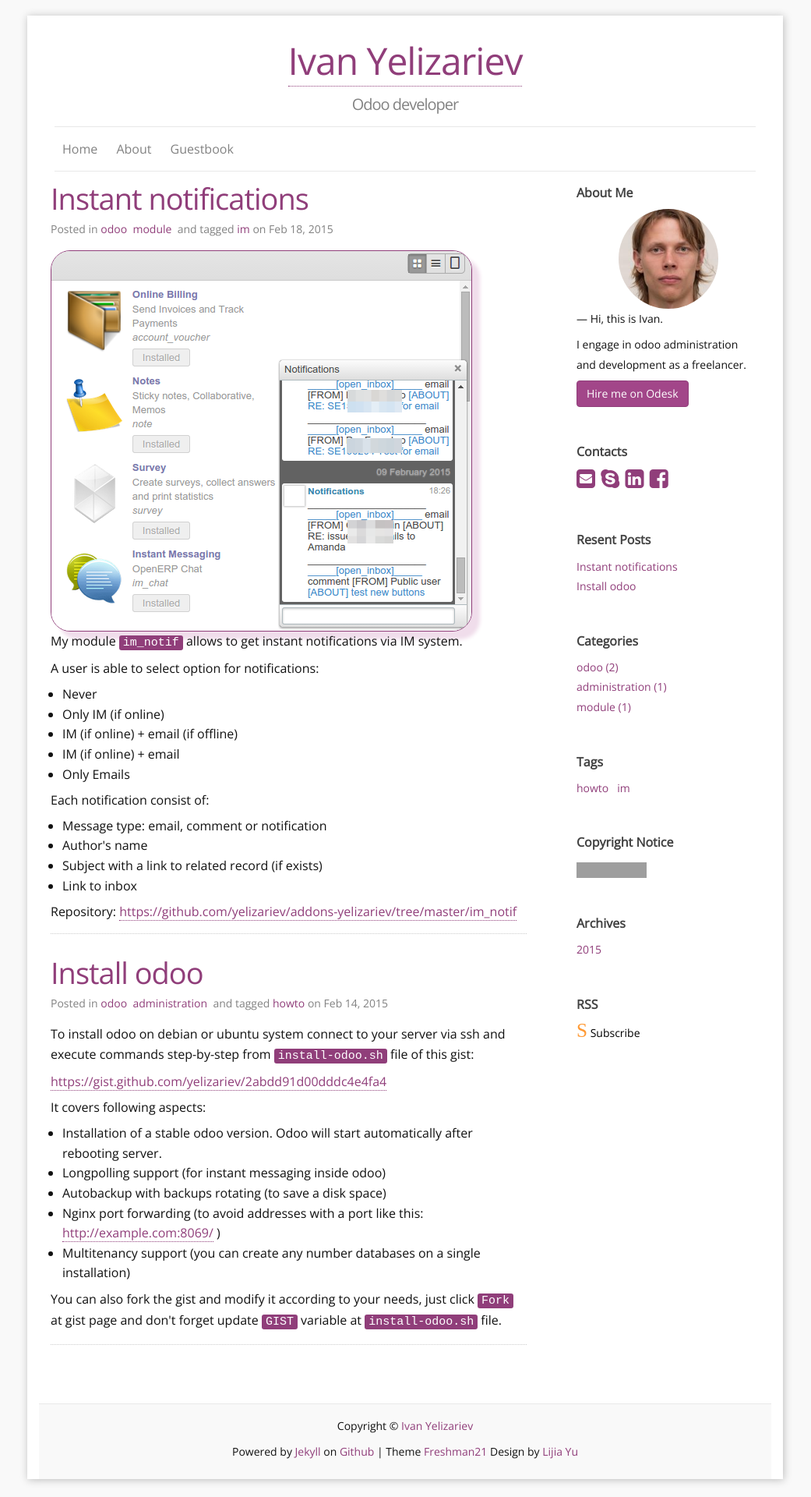
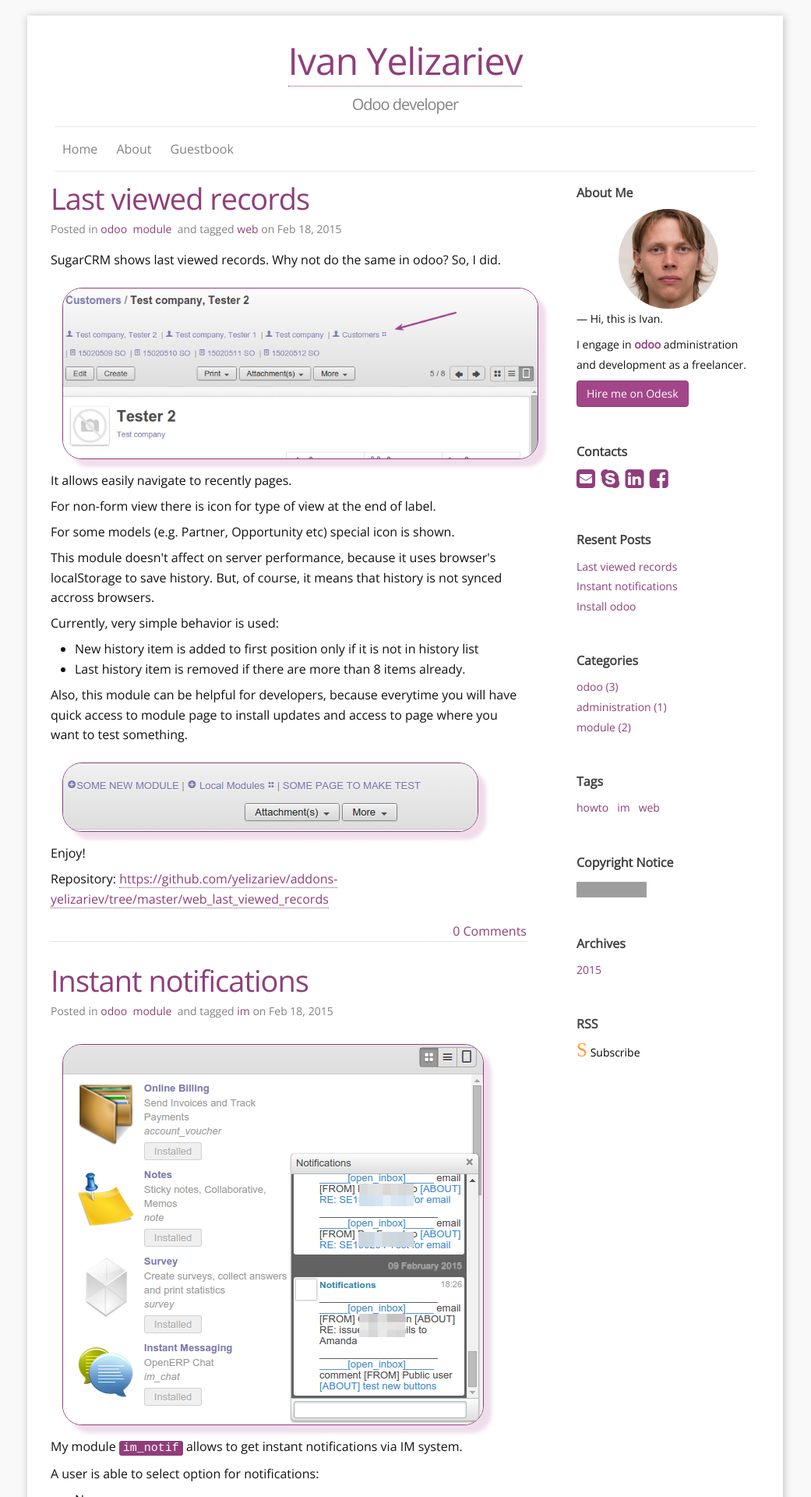
Before and after one commit to yelizariev/yelizariev.github.io, a Jekyll site: the page built from index.html, in a window 1280 px wide. Shown: the top 1920 px of the page at 78% size, without its empty margins (120-1161 px from the left). Built offline with Jekyll 4.4.1, drawn with Linux system fonts in a browser that asks for light colours; some web fonts are replaced; the list of posts is cut into pages by our own code; comment, search, counter and statistics services are not loaded; some of the changed text lies outside the part shown; grey boxes are pictures that could not be loaded.

Commit message:
[POST] web_last_viewed_records
[IMP] add link to odoo
[IMP] comments count

```diff
--- a/_includes/Aboutme.html
+++ b/_includes/Aboutme.html
@@ -2,7 +2,7 @@
   <h4>{{ site.locales[site.default_locale].Aboutme }}</h4>
   <img title="{{site.author}}" src="{{site.aboutme_photo}}" alt="{{site.author}}"/>
   <p>&mdash; Hi, this is Ivan.</p>
-  <p>I engage in odoo administration and development as a freelancer.</p>
+  <p>I engage in <a href="https://www.odoo.com/"><b>odoo</b></a> administration and development as a freelancer.</p>
 
 <a href="https://www.odesk.com/users/~{{site.odesk_username}}" class="btn btn-primary">Hire me on Odesk</a>
 
--- /dev/null
+++ b/_includes/comments_count.html
@@ -0,0 +1,12 @@
+<script type="text/javascript">
+/* * * CONFIGURATION VARIABLES: EDIT BEFORE PASTING INTO YOUR WEBPAGE * * */
+var disqus_shortname ='{{ site.disqus_shortname }}';
+
+/* * * DON'T EDIT BELOW THIS LINE * * */
+(function () {
+var s = document.createElement('script'); s.async = true;
+s.type = 'text/javascript';
+s.src = '//' + disqus_shortname + '.disqus.com/count.js';
+(document.getElementsByTagName('HEAD')[0] || document.getElementsByTagName('BODY')[0]).appendChild(s);
+}());
+</script>
--- a/_org/_posts/2015-02-18-im-notifications.org
+++ b/_org/_posts/2015-02-18-im-notifications.org
@@ -22,7 +22,7 @@
  * IM (if online) + email
  * Only Emails
 
-Each notification consist of:
+Each notification consists of:
  * Message type: email, comment or notification
  * Author's name
  * Subject with a link to related record (if exists)
--- a/_org/index.org
+++ b/_org/index.org
@@ -31,10 +31,13 @@
 
     <article class="post-content">
       {{ post.content }}
-    </article> <hr />
+    </article>
+{% if post.comments%}<div class="post-comments-count"><a href="{{ post.url | prepend: site.baseurl }}#disqus_thread">0 Comments</a></div>{% endif %}
+<hr />
 
     {% endfor %}
 
   </div>
 </div>
+{% include comments_count.html %}
 #+END_HTML
--- a/_posts/2015-02-18-im-notifications.html
+++ b/_posts/2015-02-18-im-notifications.html
@@ -30,7 +30,7 @@
 </ul>
 
 <p>
-Each notification consist of:
+Each notification consists of:
 </p>
 <ul class="org-ul">
 <li>Message type: email, comment or notification
--- /dev/null
+++ b/_posts/2015-02-18-last-viewed-records.html
@@ -0,0 +1,60 @@
+---
+published: true
+comments: yes
+layout: post
+title: Last viewed records
+tags: [web]
+category: [odoo, module]
+---
+
+<p>
+SugarCRM shows last viewed records. Why not do the same in odoo? So, I did.
+</p>
+
+<img class="rounded shadow border" src="/images/odoo/module/web_last_viewed_records.png"/>
+
+<p>
+It allows easily navigate to recently pages.
+</p>
+
+<p>
+For non-form view there is icon for type of view at the end of label.
+</p>
+
+<p>
+For some models (e.g. Partner, Opportunity etc) special icon is shown.
+</p>
+
+<p>
+This module doesn't affect on server performance, because it uses
+browser's localStorage to save history. But, of course, it means that
+history is not synced accross browsers.
+</p>
+
+<p>
+Currently, very simple behavior is used:
+</p>
+
+<ul class="org-ul">
+<li>New history item is added to first position only if it is not in
+history list
+</li>
+<li>Last history item is removed if there are more than 8 items already.
+</li>
+</ul>
+
+<p>
+Also, this module can be helpful for developers, because
+everytime you will have quick access to module page to install updates and access
+to page where you want to test something.
+</p>
+
+<img class="rounded shadow border" src="/images/odoo/module/web_last_viewed_records2.png"/>
+
+<p>
+Enjoy!
+</p>
+
+<p>
+Repository: <a href="https://github.com/yelizariev/addons-yelizariev/tree/master/web_last_viewed_records">https://github.com/yelizariev/addons-yelizariev/tree/master/web_last_viewed_records</a>
+</p>
--- a/_sass/_extra.scss
+++ b/_sass/_extra.scss
@@ -18,6 +18,11 @@
 
 }
 
+.post {
+
+	img{
+		margin:15px;
+	}
 	.shadow {
 		box-shadow: 10px 10px 5px lighten($brand-color, 50%);
 	}
@@ -26,6 +31,11 @@
 	}
 	.rounded{
 		border-radius:25px;
+	}
+
+	ul{
+		padding-left:1em;
+	}
 }
 
 
--- a/_sass/_layout.scss
+++ b/_sass/_layout.scss
@@ -161,7 +161,9 @@
   display: block;
   font-size: 38px;//42px;
 }
-
+.post-comments-count {
+	text-align:right;
+}
 
 
 /**
--- a/index.html
+++ b/index.html
@@ -28,9 +28,12 @@
 
     <article class="post-content">
       {{ post.content }}
-    </article> <hr />
+    </article>
+{% if post.comments%}<div class="post-comments-count"><a href="{{ post.url | prepend: site.baseurl }}#disqus_thread">0 Comments</a></div>{% endif %}
+<hr />
 
     {% endfor %}
 
   </div>
 </div>
+{% include comments_count.html %}
```
Also changed, not shown: _org/_posts/2015-02-18-last-viewed-records.org (added, +45 -0 lines), images/odoo/module/web_last_viewed_records.png (added), images/odoo/module/web_last_viewed_records2.png (added). Lines whose indentation alone changed are shown as unchanged.
